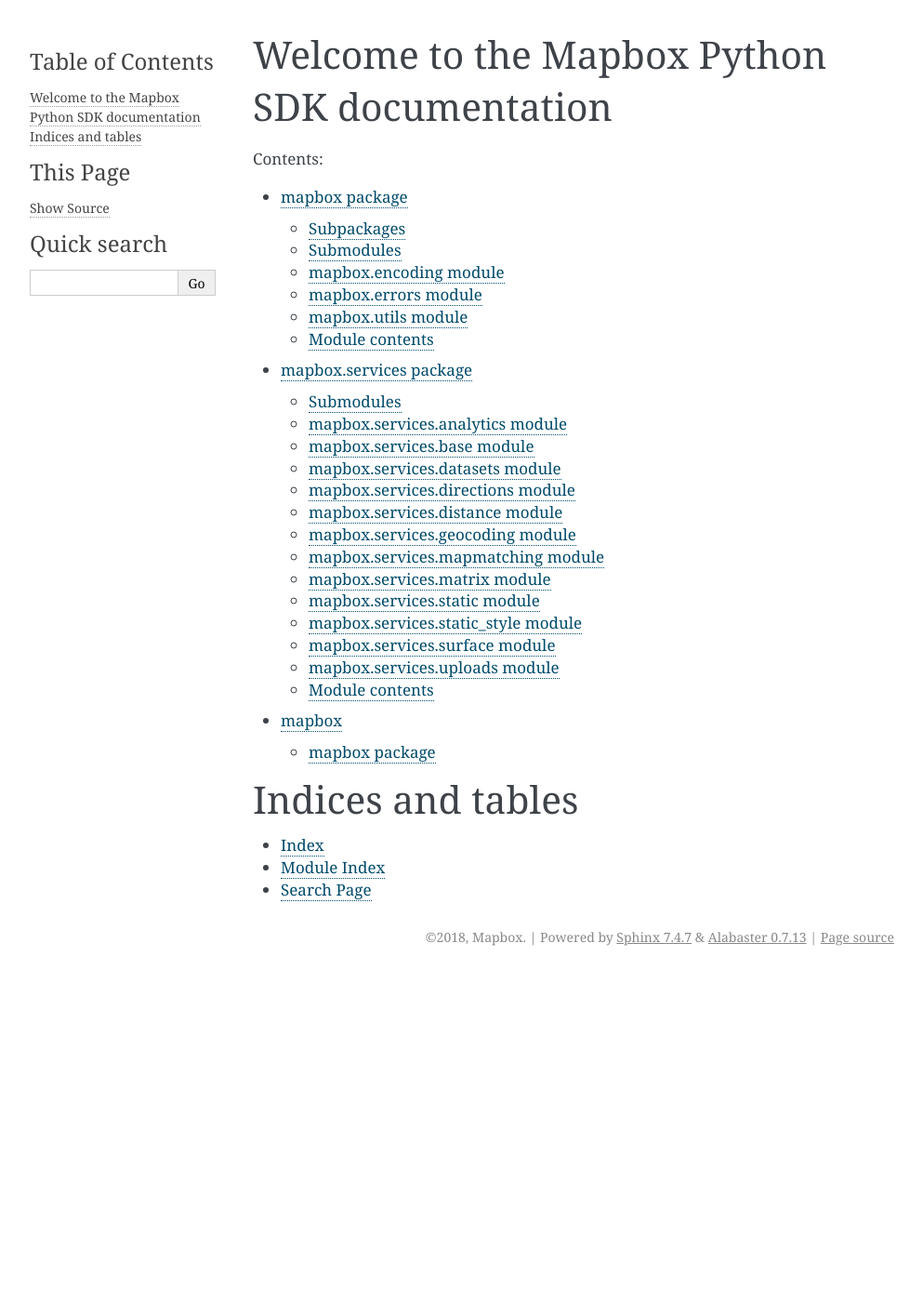
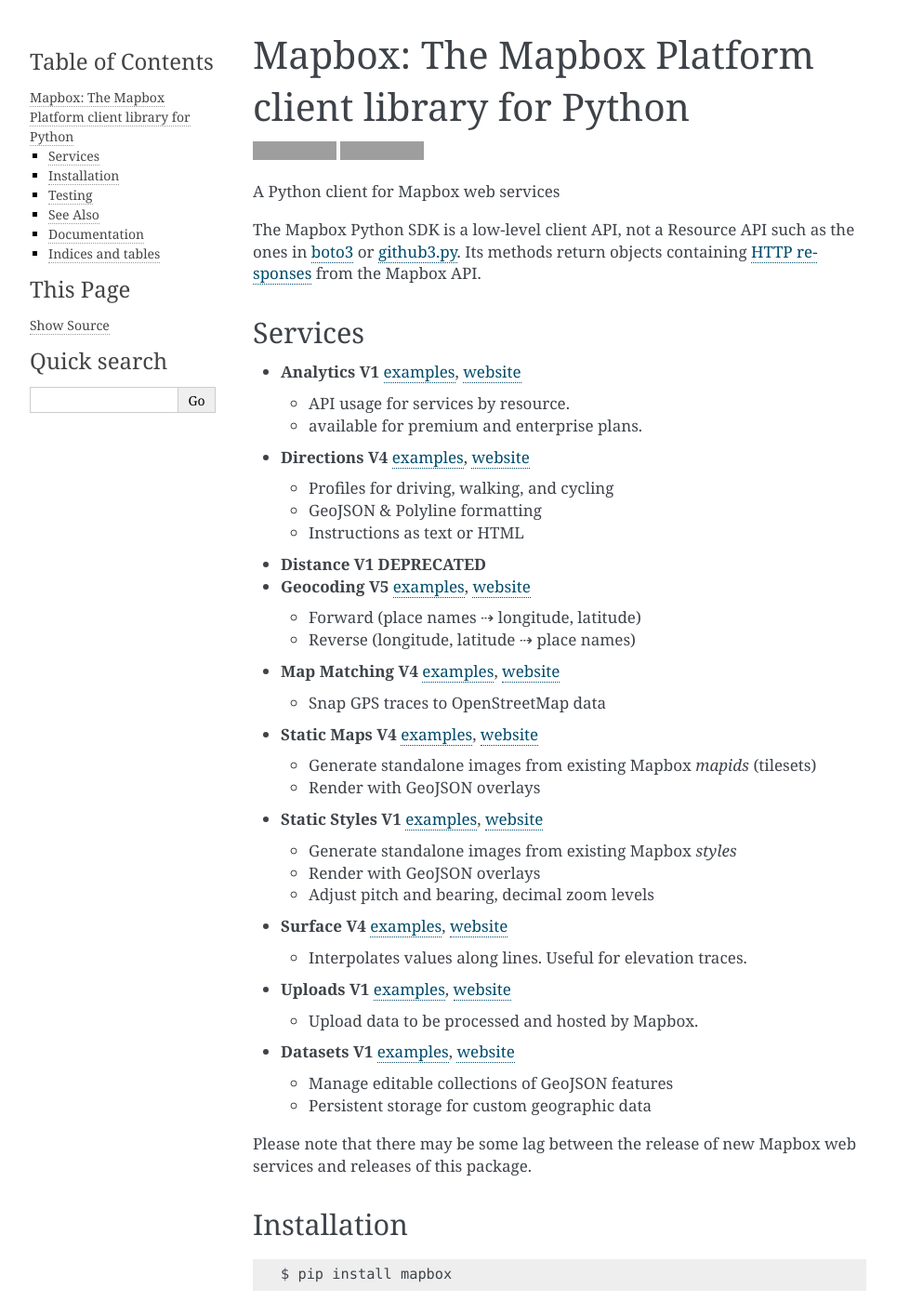
Before and after one commit to mapbox/mapbox-sdk-py, a Sphinx documentation site: the page built from docs/index.rst, in a window 1280 px wide and 1400 px high. Shown: the whole window at 93% size, without its empty margins (148-1141 px from the left). Built offline with Sphinx 7.4.7, drawn with Linux system fonts in a browser that asks for light colours; some of the changed text lies outside the part shown; grey boxes are pictures that could not be loaded.

Commit message:
Add markdown docs

```diff
--- a/docs/conf.py
+++ b/docs/conf.py
@@ -35,6 +35,10 @@
 #
 # needs_sphinx = '1.0'
 
+source_parsers = {
+   '.md': 'recommonmark.parser.CommonMarkParser',
+}
+
 # Add any Sphinx extension module names here, as strings. They can be
 # extensions coming with Sphinx (named 'sphinx.ext.*') or your custom
 # ones.
@@ -50,8 +54,7 @@
 # The suffix(es) of source filenames.
 # You can specify multiple suffix as a list of string:
 #
-# source_suffix = ['.rst', '.md']
-source_suffix = '.rst'
+source_suffix = ['.rst', '.md']
 
 # The master toctree document.
 master_doc = 'index'
--- a/docs/index.rst
+++ b/docs/index.rst
@@ -1,18 +1,118 @@
-.. mapbox documentation master file, created by
-   sphinx-quickstart on Thu May  3 16:31:16 2018.
-   You can adapt this file completely to your liking, but it should at least
-   contain the root `toctree` directive.
+=====================================================
+Mapbox: The Mapbox Platform client library for Python
+=====================================================
 
-Welcome to the Mapbox Python SDK documentation
-==============================================
+.. image:: https://travis-ci.org/mapbox/mapbox-sdk-py.png?branch=master
+   :target: https://travis-ci.org/mapbox/mapbox-sdk-py
+
+.. image:: https://coveralls.io/repos/mapbox/mapbox-sdk-py/badge.png
+   :target: https://coveralls.io/r/mapbox/mapbox-sdk-py
+
+A Python client for Mapbox web services
+
+The Mapbox Python SDK is a low-level client API, not a Resource API such as the ones in `boto3 <http://aws.amazon.com/sdk-for-python/>`__ or `github3.py <https://github3py.readthedocs.org/en/master/>`__. Its methods return objects containing `HTTP responses <http://docs.python-requests.org/en/latest/api/#requests.Response>`__ from the Mapbox API.
+
+Services
+========
+
+- **Analytics V1** `examples <./docs/analytics.md>`__, `website <https://www.mapbox.com/api-documentation/#analytics>`__
+
+  - API usage for services by resource.
+  - available for premium and enterprise plans.
+
+- **Directions V4** `examples <./docs/directions.md#directions>`__, `website <https://www.mapbox.com/api-documentation/?language=Python#directions>`__
+
+  - Profiles for driving, walking, and cycling
+  - GeoJSON & Polyline formatting
+  - Instructions as text or HTML
+
+- **Distance V1** **DEPRECATED**
+- **Geocoding V5** `examples <./docs/geocoding.md#geocoding>`__, `website <https://www.mapbox.com/api-documentation/?language=Python#geocoding>`__
+
+  - Forward (place names ⇢ longitude, latitude)
+  - Reverse (longitude, latitude ⇢ place names)
+
+- **Map Matching V4** `examples <./docs/mapmatching.md#map-matching>`__, `website <https://www.mapbox.com/api-documentation/?language=Python#map-matching>`__
+
+  - Snap GPS traces to OpenStreetMap data
+
+- **Static Maps V4** `examples <./docs/static.md#static-maps>`__, `website <https://www.mapbox.com/api-documentation/pages/static_classic.html>`__
+
+  - Generate standalone images from existing Mapbox *mapids* (tilesets)
+  - Render with GeoJSON overlays
+
+- **Static Styles V1** `examples <./docs/static.md#static-maps>`__, `website <https://www.mapbox.com/api-documentation/#static>`__
+
+  - Generate standalone images from existing Mapbox *styles*
+  - Render with GeoJSON overlays
+  - Adjust pitch and bearing, decimal zoom levels
+
+- **Surface V4** `examples <./docs/surface.md#surface>`__, `website <https://www.mapbox.com/developers/api/surface/>`__
+
+  - Interpolates values along lines. Useful for elevation traces.
+
+- **Uploads V1** `examples <./docs/uploads.md#uploads>`__, `website <https://www.mapbox.com/api-documentation/?language=Python#uploads>`__
+
+  - Upload data to be processed and hosted by Mapbox.
+
+- **Datasets V1** `examples <./docs/datasets.md#datasets>`__, `website <https://www.mapbox.com/api-documentation/?language=Python#datasets>`__
+
+  - Manage editable collections of GeoJSON features
+  - Persistent storage for custom geographic data
+
+Please note that there may be some lag between the release of new Mapbox web
+services and releases of this package.
+
+Installation
+============
+
+.. code:: bash
+
+    $ pip install mapbox
+
+Testing
+=======
+
+.. code:: bash
+
+    $ pip install -e .[test]
+    $ python -m pytest
+
+To run the examples as integration tests on your own Mapbox account
+
+.. code:: bash
+
+    $ MAPBOX_ACCESS_TOKEN="MY_ACCESS_TOKEN" python -m pytest --doctest-glob='*.md' docs/*.md
+
+See Also
+========
+
+* Command line interface: https://github.com/mapbox/mapbox-cli-py
+* Javascript SDK: https://github.com/mapbox/mapbox-sdk-js
+
+Documentation
+=============
 
 .. toctree::
-   :maxdepth: 2
-   :caption: Contents:
+   :maxdepth: 1
 
+   access_tokens.md
+   datasets.md
+   geocoding.md
+   matrix.md
+   surface.md
+   directions.md
+   input_features.md
+   static.md
+   uploads.md
+   analytics.md
+   distance.md
+   mapmatching.md
+   static_style.md
    api/mapbox.rst
    api/mapbox.services.rst
    api/modules.rst
+
 
 Indices and tables
 ==================
```
Also changed, not shown: 1 other file.
